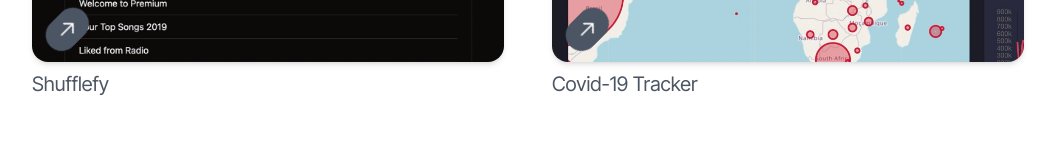
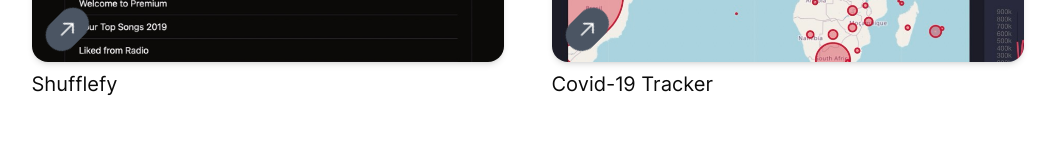
Before and after one commit to darshangoswami/Portfolio, a React (Vite) app: page / in a window 1280 px wide. Shown: the part 1051-1211 px from the top of the page, without its empty margins (112-1167 px from the left). Built offline with nearby package versions, Linux system fonts and the light colour scheme.

Commit message:
update font on project title

```diff
--- a/src/App.jsx
+++ b/src/App.jsx
@@ -61,7 +61,7 @@
             <div className="bg-[url('./assets/shufflefy_screenshot.jpeg')] flex items-end group bg-scale-sm bg-left-top h-full rounded-2xl shadow-md">
               <AnimatedArrow />
             </div>
-            <p className="text-xl mt-2 text-gray-600">Shufflefy</p>
+            <p className="text-xl mt-2 tracking-wider">Shufflefy</p>
           </a>
 
           <a
@@ -72,7 +72,7 @@
             <div className="bg-[url('./assets/covid-19-tracker_screenshot.jpeg')] flex items-end group bg-scale bg-left-top h-full rounded-2xl shadow-md">
               <AnimatedArrow />
             </div>
-            <p className="text-xl mt-2 text-gray-600">Covid-19 Tracker</p>
+            <p className="text-xl mt-2 tracking-wider">Covid-19 Tracker</p>
           </a>
         </div>
         <div className="flex items-center justify-between mb-20 border py-10 px-5 rounded-2xl bg-gradient-to-r from-violet-300 to-pink-200 shadow-md">
```
